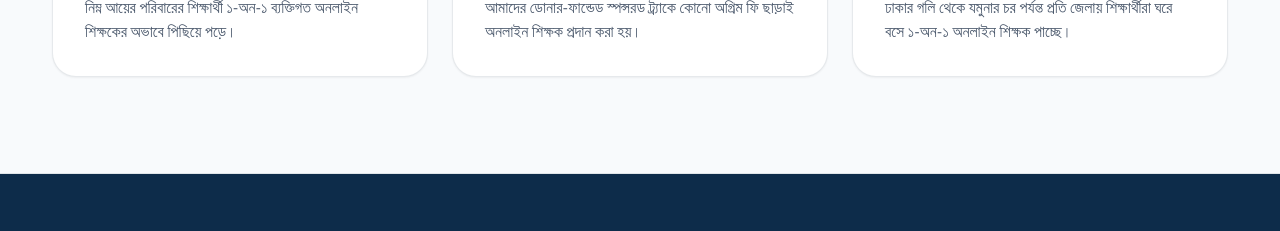
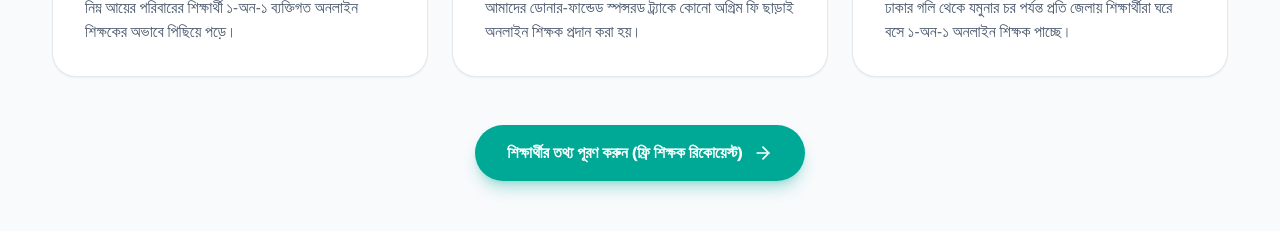
Before and after one commit to sajibahhamed-beep/one-to-one-teachers, a Next.js app: page / in a window 1280 px wide. Shown: the part 2460-2691 px from the top of the page. Built offline with nearby package versions, Linux system fonts and the light colour scheme.

Commit message:
Add CTA button in ProblemSection to fill up student details for tutor matching

```diff
--- a/app/about/page.tsx
+++ b/app/about/page.tsx
@@ -41,7 +41,7 @@ export default function AboutPage() {
       </section>
 
       {/* Problem & Educational Gap Section */}
-      <ProblemSection />
+      <ProblemSection onOpenEnroll={() => setEnrollModalOpen(true)} />
 
       {/* Impact Section */}
       <ImpactSection />
--- a/app/page.tsx
+++ b/app/page.tsx
@@ -71,7 +71,7 @@ export default function Home() {
       <SubjectMarquee />
 
       {/* Educational Gap & Vision */}
-      <ProblemSection />
+      <ProblemSection onOpenEnroll={() => handleOpenEnroll("Pay-what-you-can", 600)} />
 
       {/* How it works */}
       <HowItWorks />
--- a/components/ProblemSection.tsx
+++ b/components/ProblemSection.tsx
@@ -1,9 +1,13 @@
 "use client";
 
 import { useLanguage } from "../context/LanguageContext";
-import { Target, ShieldCheck, MapPin } from "lucide-react";
+import { Target, ShieldCheck, MapPin, ArrowRight } from "lucide-react";
 
-export default function ProblemSection() {
+interface ProblemSectionProps {
+  onOpenEnroll?: () => void;
+}
+
+export default function ProblemSection({ onOpenEnroll }: ProblemSectionProps) {
   const { t, lang } = useLanguage();
 
   return (
@@ -71,6 +75,18 @@ export default function ProblemSection() {
             </p>
           </div>
         </div>
+
+        {/* CTA Button to fill up student details for teacher */}
+        <div className="mt-12 text-center flex justify-center">
+          <button
+            type="button"
+            onClick={() => onOpenEnroll?.()}
+            className="inline-flex items-center gap-2.5 px-8 py-4 rounded-full bg-[#00A896] hover:bg-[#008075] text-white font-extrabold text-sm sm:text-base shadow-lg shadow-[#00A896]/30 hover:-translate-y-0.5 transition-all cursor-pointer"
+          >
+            <span>{lang === "bn" ? "শিক্ষার্থীর তথ্য পূরণ করুন (ফ্রি শিক্ষক রিকোয়েস্ট)" : "Fill Student Details for Tutor"}</span>
+            <ArrowRight className="w-5 h-5 text-white" />
+          </button>
+        </div>
       </div>
     </section>
   );
```
